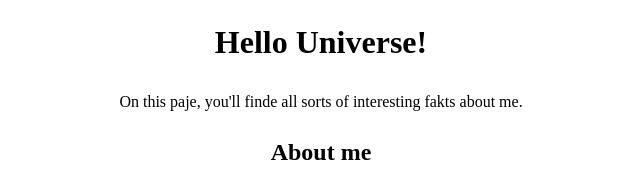
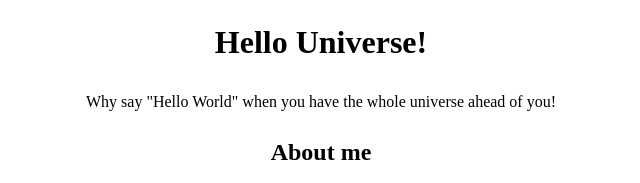
Before and after one commit to theLadEli/git-fundamentals-lab, a plain HTML site: page index.html in a window 1280 px wide. Shown: the top 183 px of the page, without its empty margins (319-959 px from the left). Drawn offline with Linux system fonts and the light colour scheme.

Commit message:
Removed typos, replacing with my own message

```diff
--- a/index.html
+++ b/index.html
@@ -9,7 +9,7 @@
 
   <body>
     <h1>Hello Universe!</h1>
-    <p>On this paje, you'll finde all sorts of interesting fakts about me.</p>
+    <p>Why say "Hello World" when you have the whole universe ahead of you!</p>
 
     <h2>About me</h2>
 
```
